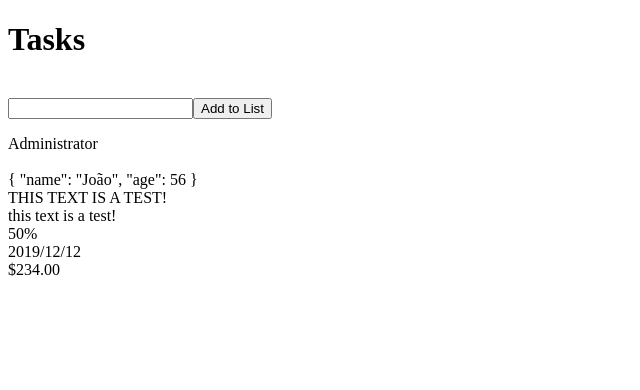
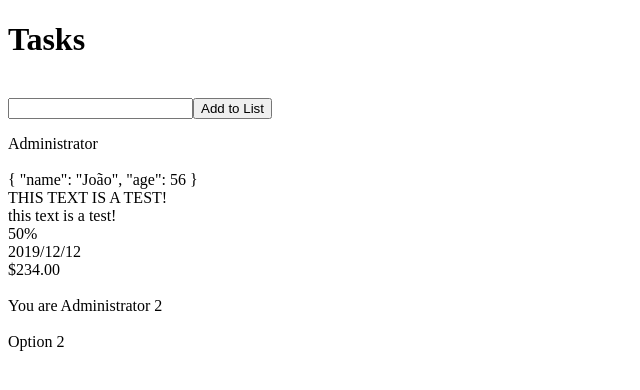
Before and after one commit to NogDev/help-desk, an Angular app in the folder 04-angular/first-angular-cli/: page / in a window 1280 px wide. Shown: the top 390 px of the page, without its empty margins (0-640 px from the left). Built offline with nearby package versions, Linux system fonts and the light colour scheme.

Commit message:
Using Diretivas

```diff
--- a/04-angular/first-angular-cli/src/app/app.component.html
+++ b/04-angular/first-angular-cli/src/app/app.component.html
@@ -15,3 +15,15 @@
 {{ date | date : 'yyyy/MM/dd'}}
 <br/>
 {{ money | currency }}
+<br/>
+<br/>
+<div *ngIf="isAdmin2">
+  You are Administrator 2
+</div>
+<br/>
+
+<div [ngSwitch]="profile">
+  <div *ngSwitchCase="1">Option 1</div>
+  <div *ngSwitchCase="2">Option 2</div>
+  <div *ngSwitchDefault>Default</div>
+</div>
--- a/04-angular/first-angular-cli/src/app/app.component.ts
+++ b/04-angular/first-angular-cli/src/app/app.component.ts
@@ -12,6 +12,8 @@ export class AppComponent {
   percentValue = 0.5;
   date = new Date();
   money = 234;
+  profile = 2;
+  isAdmin2 = true;
   user: User = {
     name: 'João',
     age: 56
```
